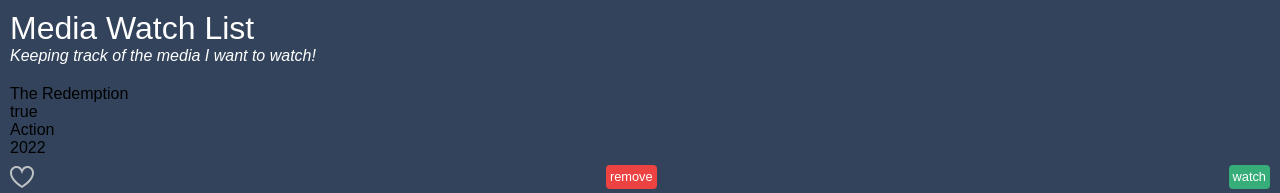
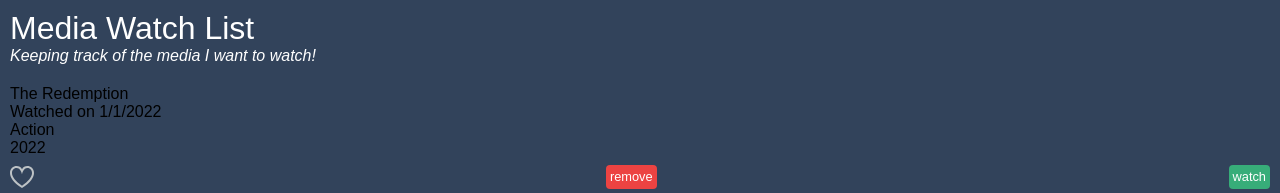
Before and after one commit to neshmasood/angular-first-app, an Angular app in the folder my-first-app/: page / in a window 1280 px wide. Shown: the top 193 px of the page. Built offline with nearby package versions, Linux system fonts and the light colour scheme.

Commit message:
used event binding to add event named (click) equalling to onDelete function

```diff
--- a/my-first-app/src/app/media-item.component.html
+++ b/my-first-app/src/app/media-item.component.html
@@ -1,5 +1,5 @@
-<h2 [textContent] = "name"></h2>
-<div>{{ wasWatched() }}</div>
+<h2> The Redemption</h2>
+<div>Watched on 1/1/2022</div>
 <div>Action</div>
 <div>2022</div>
 <div class="tools">
@@ -8,6 +8,6 @@
     <path d="M12 9.229c.234-1.12 1.547-6.229 5.382-6.229 2.22 0 4.618 1.551 4.618 5.003 0 3.907-3.627 8.47-10 12.629-6.373-4.159-10-8.722-10-12.629 0-3.484 2.369-5.005 4.577-5.005 3.923 0 5.145 5.126 5.423 6.231zm-12-1.226c0 4.068 3.06 9.481 12 14.997 8.94-5.516 12-10.929 12-14.997 0-7.962-9.648-9.028-12-3.737-2.338-5.262-12-4.27-12 3.737z"
     />
   </svg>
-    <a class="delete">remove</a>
+    <a (click)="onDelete()" class="delete">remove</a>
     <a class="details">watch</a>
 </div>
--- a/my-first-app/src/app/media-item.component.ts
+++ b/my-first-app/src/app/media-item.component.ts
@@ -6,8 +6,7 @@ import { Component } from '@angular/core';
   styleUrls: ['./media-item.component.css']
 })
 export class MediaItemComponent {
-    name = 'The Redemption';
-    wasWatched() {
-        return true;
+    onDelete(){
+        console.log('deleted')
     }
 }
```
